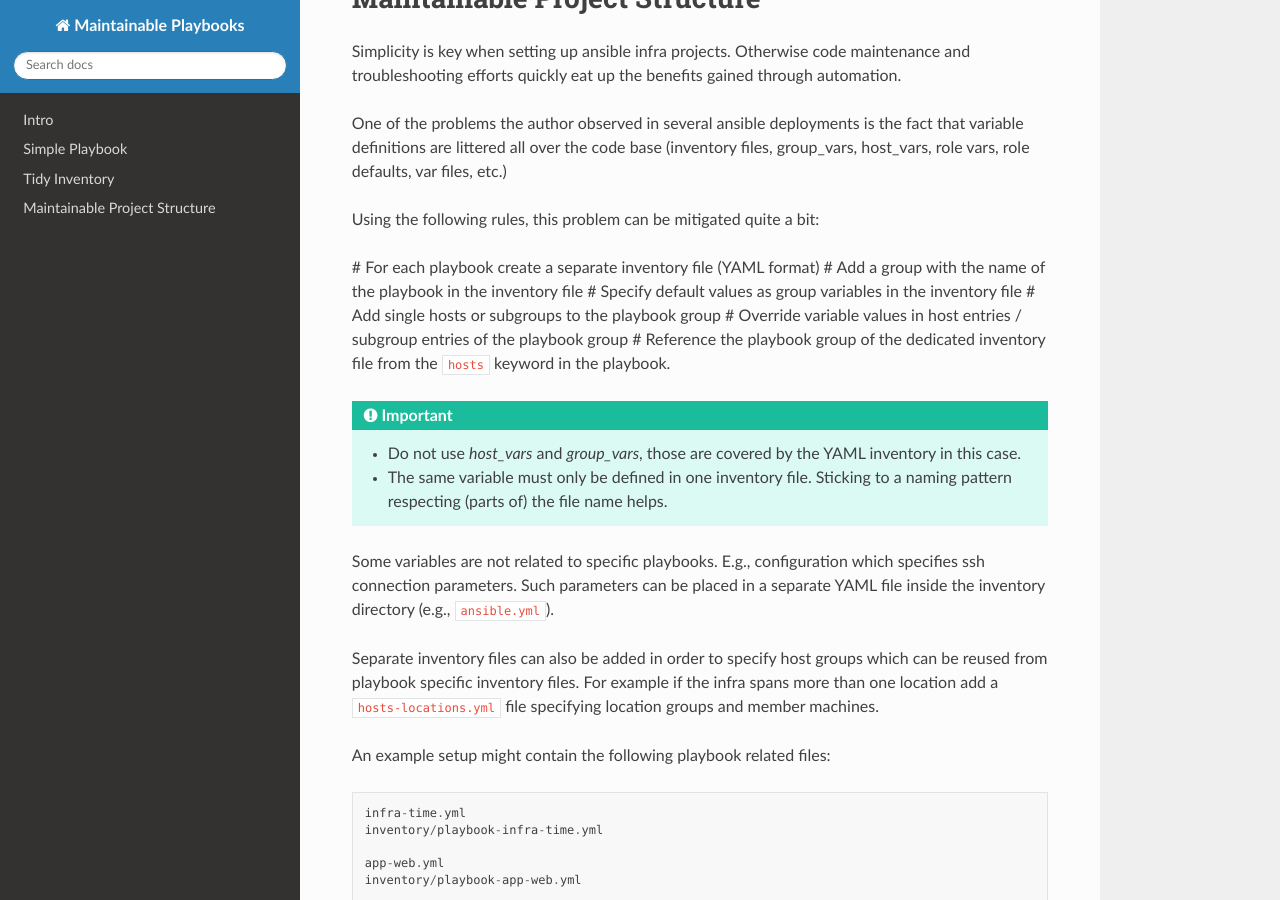
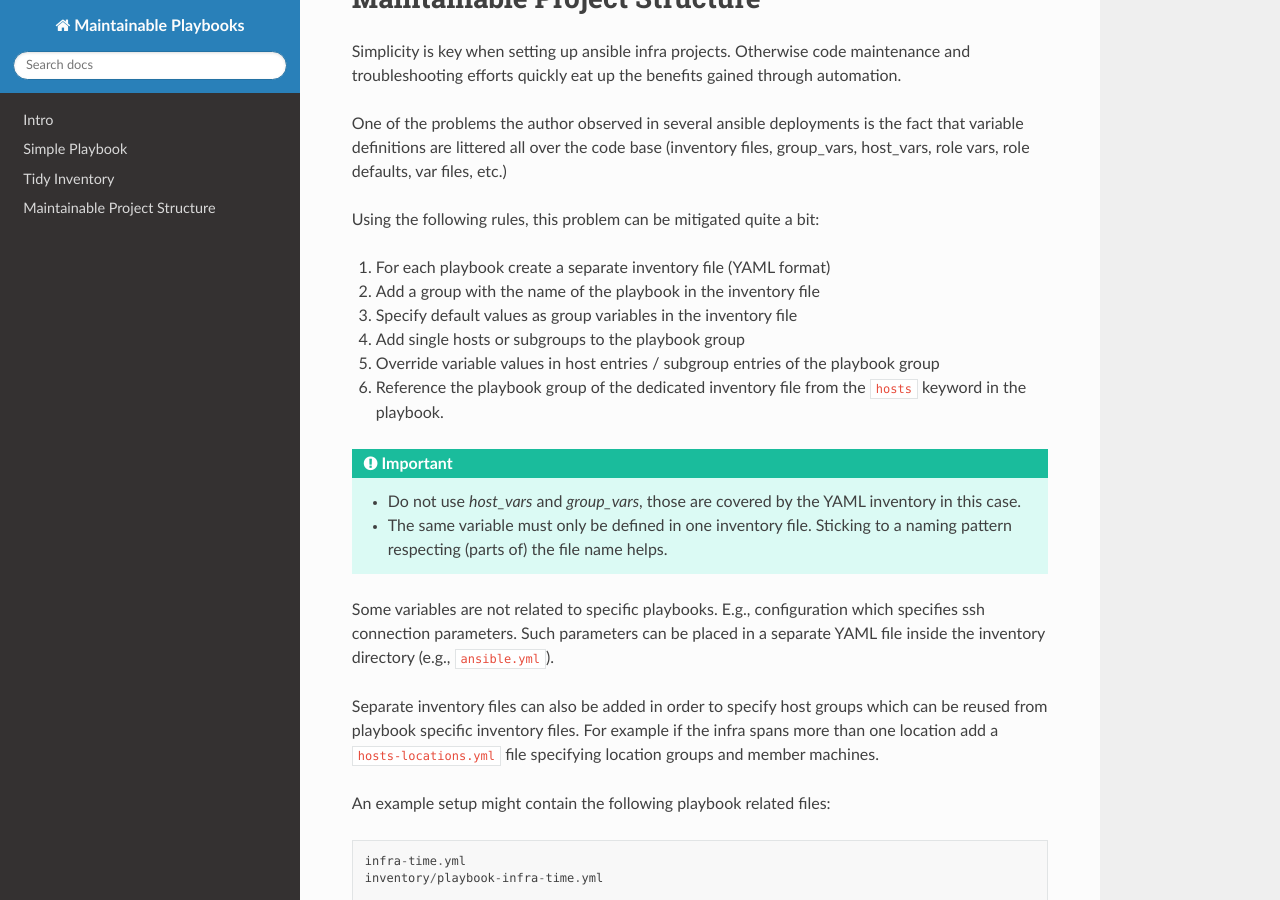
Before and after one commit to znerol/ansible-maintainable-playbooks, a Sphinx documentation site: the page built from doc/index.rst, in a window 1280 px wide and 900 px high, scrolled down 2476 px. Built offline with Sphinx 7.4.7 and the Read the Docs theme 2.0.0, drawn with Linux system fonts in a browser that asks for light colours; some of the changed lines change nothing that is shown.

Commit message:
chore(docs): Fix numbere list

```diff
--- a/doc/index.rst
+++ b/doc/index.rst
@@ -117,12 +117,12 @@ files, group_vars, host_vars, role vars, role defaults, var files, etc.)
 
 Using the following rules, this problem can be mitigated quite a bit:
 
-# For each playbook create a separate inventory file (YAML format)
-# Add a group with the name of the playbook in the inventory file
-# Specify default values as group variables in the inventory file
-# Add single hosts or subgroups to the playbook group
-# Override variable values in host entries / subgroup entries of the playbook group
-# Reference the playbook group of the dedicated inventory file from the ``hosts`` keyword in the playbook.
+1. For each playbook create a separate inventory file (YAML format)
+2. Add a group with the name of the playbook in the inventory file
+3. Specify default values as group variables in the inventory file
+4. Add single hosts or subgroups to the playbook group
+5. Override variable values in host entries / subgroup entries of the playbook group
+6. Reference the playbook group of the dedicated inventory file from the ``hosts`` keyword in the playbook.
 
 .. Important::
 
```
